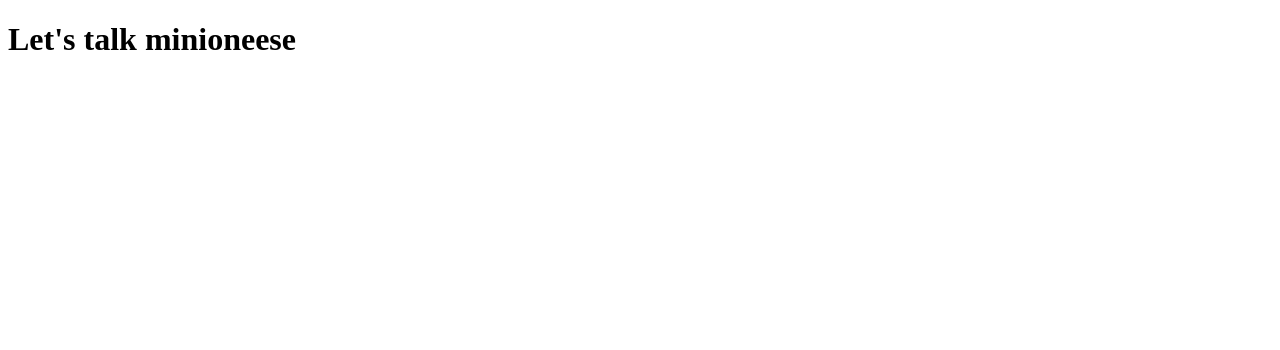
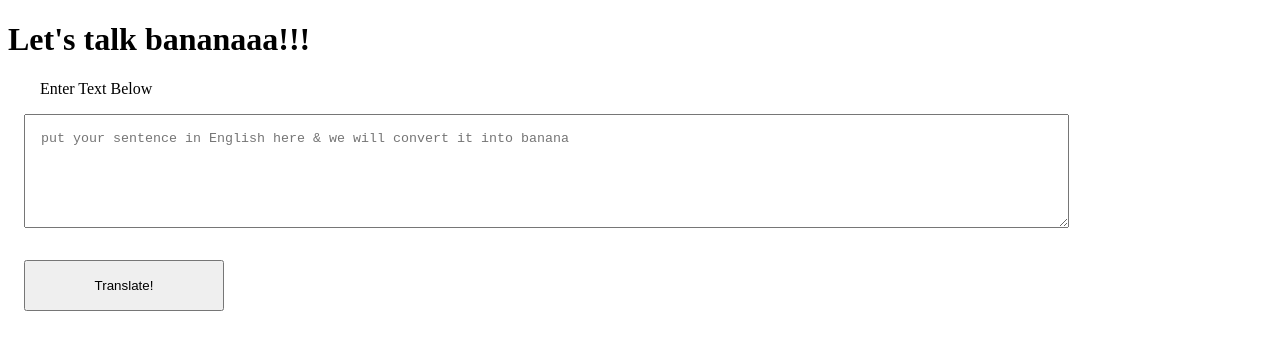
Before and after one commit to maanvendrasingh/minion-speak, a plain HTML site: page index.html in a window 1280 px wide. Drawn offline with Linux system fonts and the light colour scheme.

Commit message:
taking i/p & console
taken i/p from text area and consoled it. Add CSS to the Web App.

```diff
--- a/app.js
+++ b/app.js
@@ -1 +1,13 @@
-alert('app.js is working fine')
+// initialising translate button
+var btnTranslate = document.querySelector("#btn-translate");
+
+// initialising textInput
+var textInput = document.querySelector("#txtInput");
+
+
+btnTranslate.addEventListener("click", clickHandler)
+
+function clickHandler(){
+    console.log("clicked");
+    console.log("input: ",textInput.value);
+}
--- a/index.html
+++ b/index.html
@@ -3,10 +3,16 @@
 <head>
     <meta charset="UTF-8">
     <meta name="viewport" content="width=device-width, initial-scale=1.0">
+    <link rel="stylesheet" href="styles.css">
     <title>minionese</title>
 </head>
 <body>
-    <h1>Let's talk minioneese</h1>
-    <script src="/app.js"></script>
+    <h1>Let's talk bananaaa!!!</h1>
+    <label for="txtInput">Enter Text Below</label>
+    <textarea name="input" id="txtInput" placeholder="put your sentence in English here & we will convert it into banana"></textarea>
+    <button id="btn-translate">Translate!</button>
+
+
+    <script src="app.js"></script>
 </body>
 </html>
--- /dev/null
+++ b/styles.css
@@ -0,0 +1,20 @@
+textarea{
+    width: 80%;
+    height: 10vh;
+    display: block;
+    margin: 1rem;
+    padding: 1rem;
+}
+label{
+    width: 80%;
+    padding: 1rem;
+    margin: 1rem;
+}
+
+button{
+    width: 80%;
+    max-width: 200px;
+    margin: 1rem;
+    padding: 1rem;
+
+}
```
